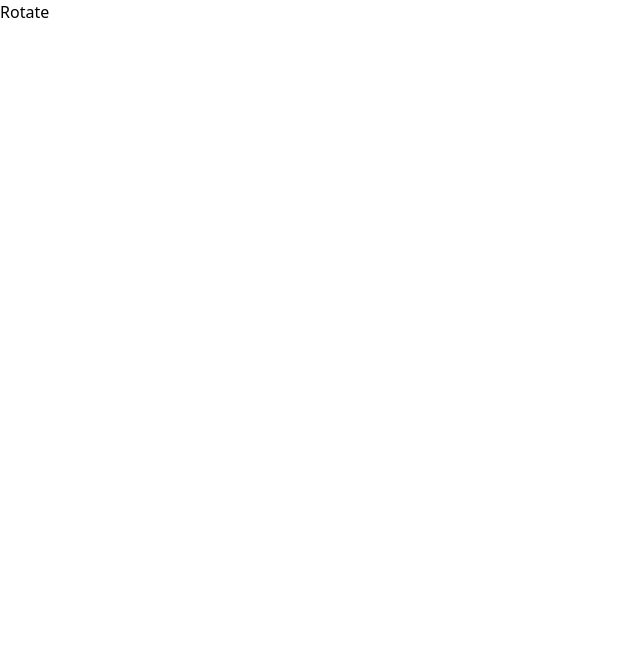
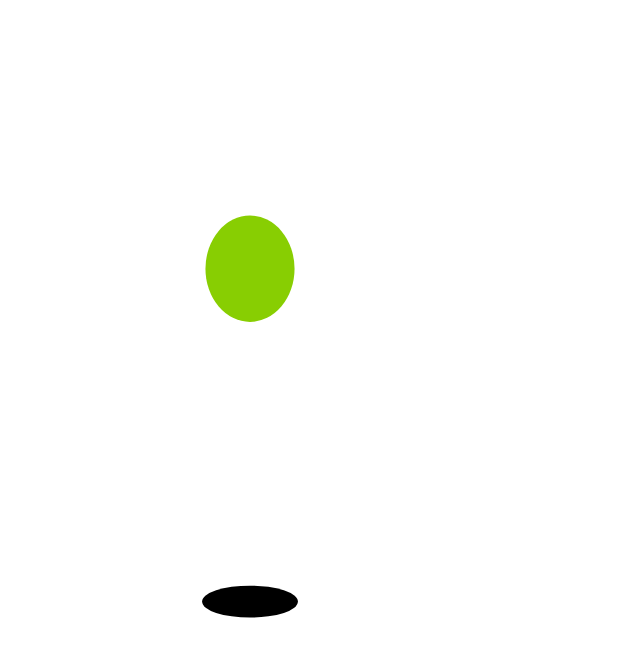
Before and after one commit to ayanhasnain03/gsap-react, a React (Vite) app: page / in a window 1280 px wide. Shown: the top 656 px of the page, without its empty margins (0-640 px from the left). Built offline with nearby package versions, Linux system fonts and the light colour scheme.

Commit message:
ball bounce animation

```diff
--- a/src/App.jsx
+++ b/src/App.jsx
@@ -1,28 +1,49 @@
 import gsap from "gsap"
 import { useGSAP } from "@gsap/react"
-import { useRef } from "react";
+
 gsap.registerPlugin(useGSAP);
 const App = () => {
-  const container = useRef();
+
   useGSAP(
     () => {
-        // ✅ safe, created during execution, selector text scoped
-        gsap.to('.box', { x: 100 });
-    },
-    { scope: container }
+      gsap.set("svg", { opacity: 1 });
+
+gsap.to(".ball", {
+  keyframes: {
+    "0%": { yPercent: 0, scaleX: 1, scaleY: 1 },
+    "7%": { yPercent: 5, scaleY: 0.9, scaleX: 1.1, ease: "sine.in" },
+    "25%": { yPercent: 100, scaleY: 1.15, scaleX: 0.9, ease: "sine.in" },
+    "50%": { yPercent: 500, scaleX: 1, scaleY: 1, ease: "none" },
+    "60%": { scaleX: 1.6, scaleY: 0.4, ease: "none" },
+    "65%": { yPercent: 500, scaleX: 1, scaleY: 1 },
+    "100%": { yPercent: 0, scaleX: 1, scaleY: 1 },
+    easeEach: "sine.out"
+  },
+  duration: 1.5,
+  repeat: -1,
+  transformOrigin: "center bottom"
+});
+
+gsap.to(".shadow", {
+  scale: 0.7,
+  duration: 0.4,
+  repeat: -1,
+  yoyo: true,
+  ease: "sine.inOut",
+  transformOrigin: "center"
+});
+    }
 );
-const onClick = () => {
-  gsap.to('.box', { duration:2.5,
-    ease: "bounce.out",
-    y: -250 });
-}
+
 
   return (
   <>
-<div ref={container} className=" flex items-center justify-center h-screen flex-col ">
-<div className="box h-[4rem] w-[4rem] bg-red-300"></div>
-<button className="rotate bg-black text-white p-1 mt-5 rounded" onClick={onClick}>Rotate</button>
+<div className="h-[100vh] w-[100vw] flex justify-center items-center overflow-hidden">
+<svg viewBox="0 0 100 200" className="w-[70vw]max-w-[500px] max-h-[80vh] opacity-0">
+  <ellipse className="shadow" cx="50" cy="188" rx="15" ry="5" />
 
+  <circle className="ball text-[#88ce02]" cx="50" cy="22" r="15" />
+</svg>
 </div>
 
   </>
--- a/src/index.css
+++ b/src/index.css
@@ -1,3 +1,14 @@
 @tailwind base;
 @tailwind components;
 @tailwind utilities;
+
+svg {
+  width: 70vw;
+  max-height: 80vh;
+  max-width: 500px;
+  opacity: 0;
+}
+
+circle {
+  fill: #88ce02;
+}
```
